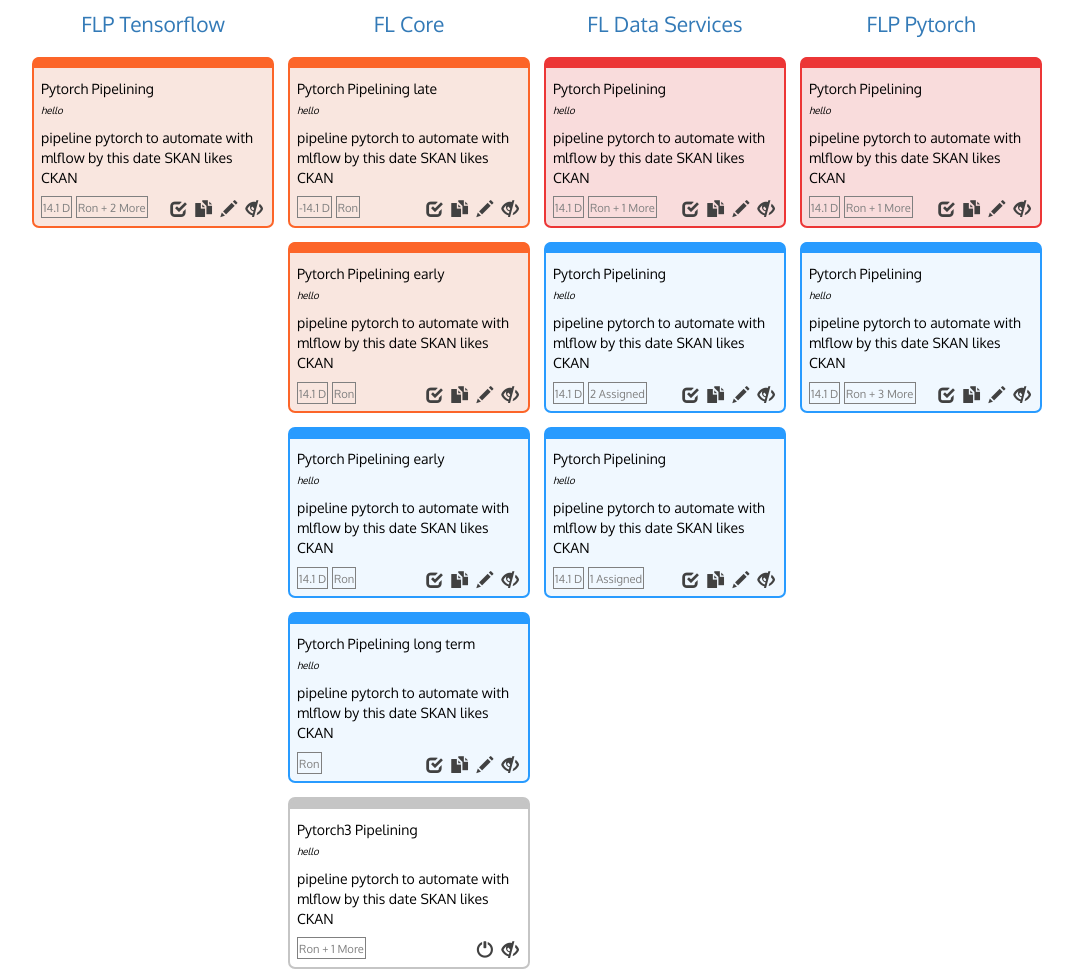
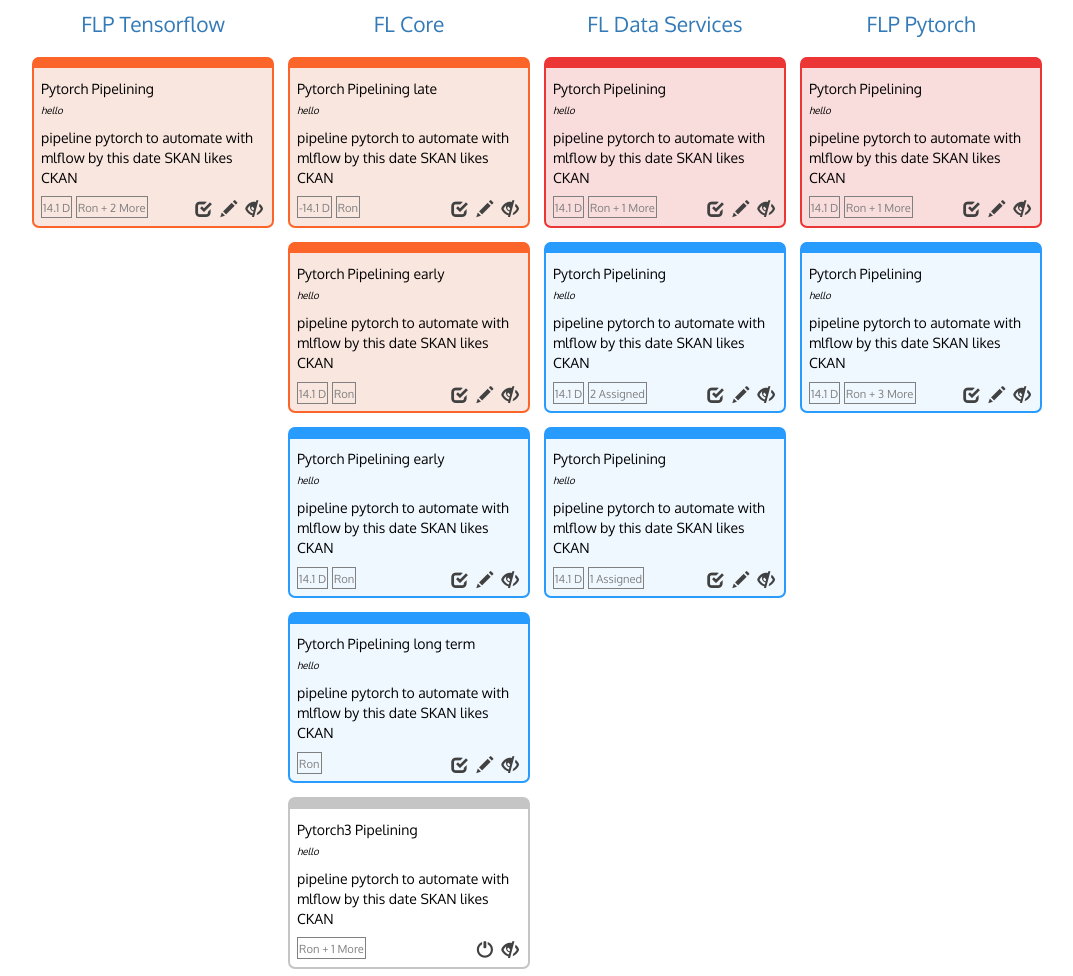
Before and after one commit to aekyr/fl-dev-ui, a Flask app: page /theseus/1 in a window 1280 px wide. Shown: the part 143-1119 px from the top of the page, without its empty margins (103-1176 px from the left). Run offline with Flask 2, Linux system fonts and the light colour scheme; some libraries are stand-ins or nearby versions.

Commit message:
removed dupe button

```diff
--- a/templates/theseus/taskbox.html
+++ b/templates/theseus/taskbox.html
@@ -14,7 +14,7 @@
                 <form action="/theseus" method="post"><button class="glyphicon glyphicon-off" type="submit" value="revive_{{task['id']}}" name="interaction"></button></form>
             {% else  %}
                 <form action="/theseus" method="post"><button class="glyphicon glyphicon-pencil" type="submit" value="edit_{{task['id']}}" name="interaction"></button></form>
-                <form action="/theseus" method="post"><button class="glyphicon glyphicon-duplicate" type="submit" value="duplicate_{{task['id']}}" name="interaction"></button></form>
+                <!-- <form action="/theseus" method="post"><button class="glyphicon glyphicon-duplicate" type="submit" value="duplicate_{{task['id']}}" name="interaction"></button></form> -->
                 <form action="/theseus" method="post"><button class="glyphicon glyphicon-check" type="submit" value="complete_{{task['id']}}" name="interaction"></button></form>
             {% endif %}
 
```
